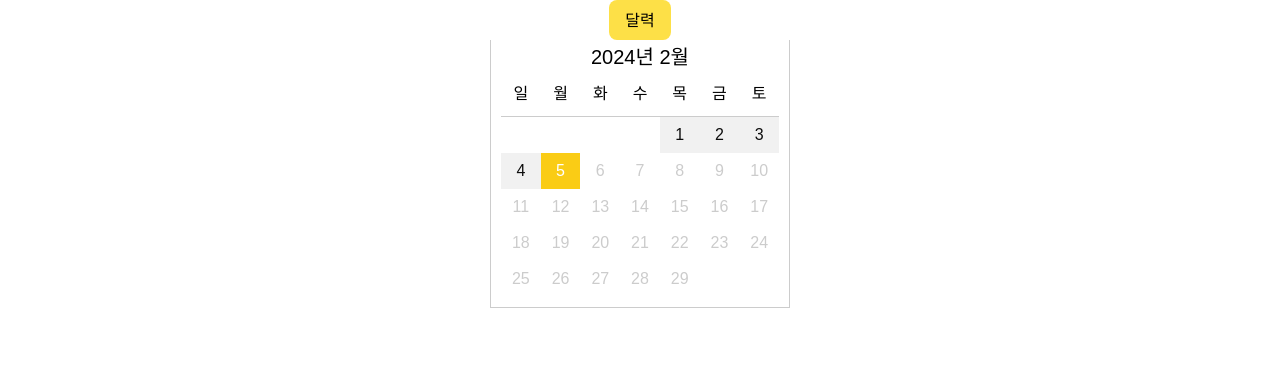
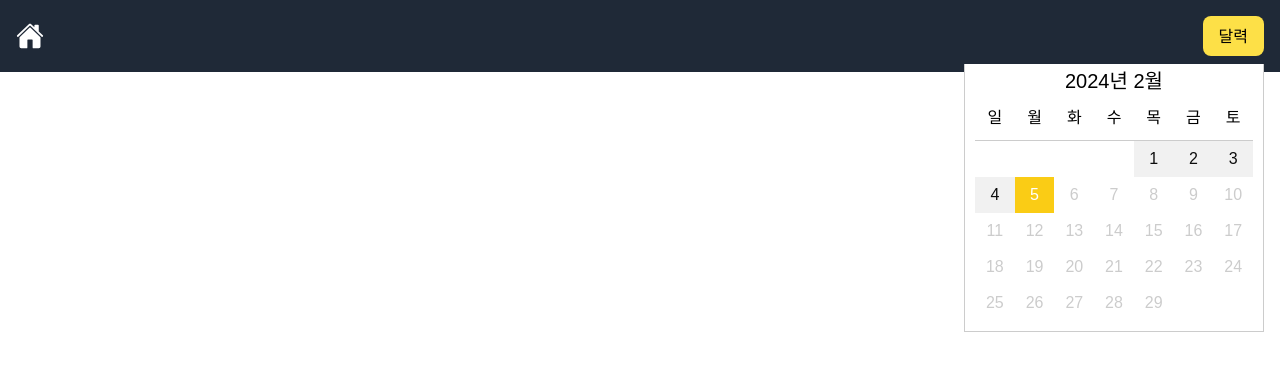
Before and after one commit to kim-young-dong/react-components, a Next.js app: page /shortsNmusic in a window 1280 px wide. Both pictures are taken after a click on the button "달력". Shown: the top 370 px of the page. Built offline with nearby package versions, Linux system fonts and the light colour scheme.

Commit message:
feat: 캘린더 컴포넌트에 클라이언트 모드 추가 및 스타일 개선, 메뉴바 추가

```diff
--- a/src/app/shortsNmusic/components/Calendar/Calendar.tsx
+++ b/src/app/shortsNmusic/components/Calendar/Calendar.tsx
@@ -1,3 +1,4 @@
+"use client";
 import { useState } from "react";
 import CalendarContainer from "./CalendarContainer";
 
--- a/src/app/shortsNmusic/components/Calendar/CalendarContainer.tsx
+++ b/src/app/shortsNmusic/components/Calendar/CalendarContainer.tsx
@@ -44,5 +44,6 @@ export default function CalendarContainer({
 }
 
 const Container = tw.div`
-  scrollable-calendar
+  scrollable-calendar absolute top-12  right-0 bottom-0
+  bg-white
 `;
--- a/src/app/shortsNmusic/components/Calendar/CalendarMonth.tsx
+++ b/src/app/shortsNmusic/components/Calendar/CalendarMonth.tsx
@@ -2,7 +2,6 @@ import tw from "tailwind-styled-components";
 import styles from "./CalendarStyle.module.css";
 import classNames from "classnames";
 import { DAY_OF_WEEK } from "./Calendar.constant";
-import { set } from "lodash";
 
 interface Day {
   day: number | string;
--- a/src/app/shortsNmusic/page.tsx
+++ b/src/app/shortsNmusic/page.tsx
@@ -1,13 +1,25 @@
-"use client";
-import { useState } from "react";
 import Calendar from "./components/Calendar/Calendar";
+import tw from "tailwind-styled-components";
+import Link from "next/link";
+import { IoHome } from "react-icons/io5";
 
 export default function ShortsNMusic() {
   return (
     <>
-      <div className="flex flex-col justify-center items-center">
-        <Calendar />
-      </div>
+      <MenuBar>
+        <Link href={"/"}>
+          <IoHome size={28} color="white" />
+        </Link>
+        <div className="flex flex-col justify-center items-center relative">
+          <Calendar />
+        </div>
+      </MenuBar>
     </>
   );
 }
+
+const MenuBar = tw.div`
+  flex justify-between items-center gap-4
+  p-4
+  bg-gray-800
+`;
```
